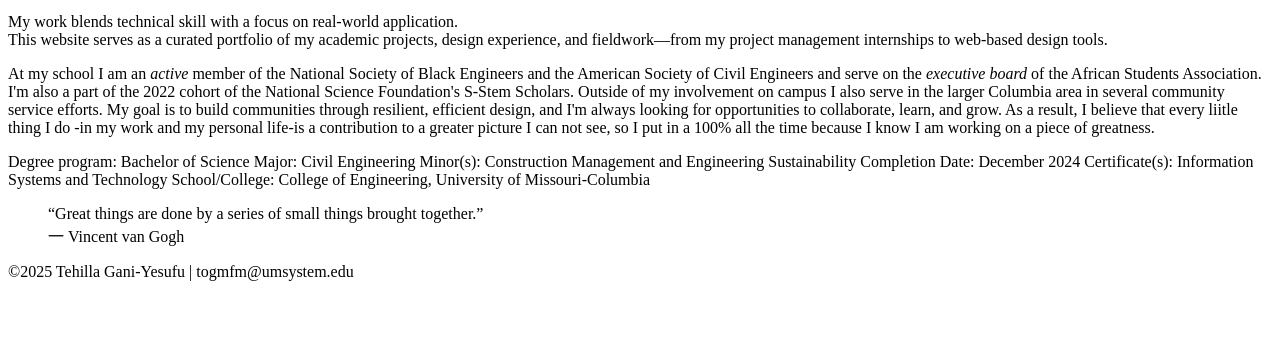
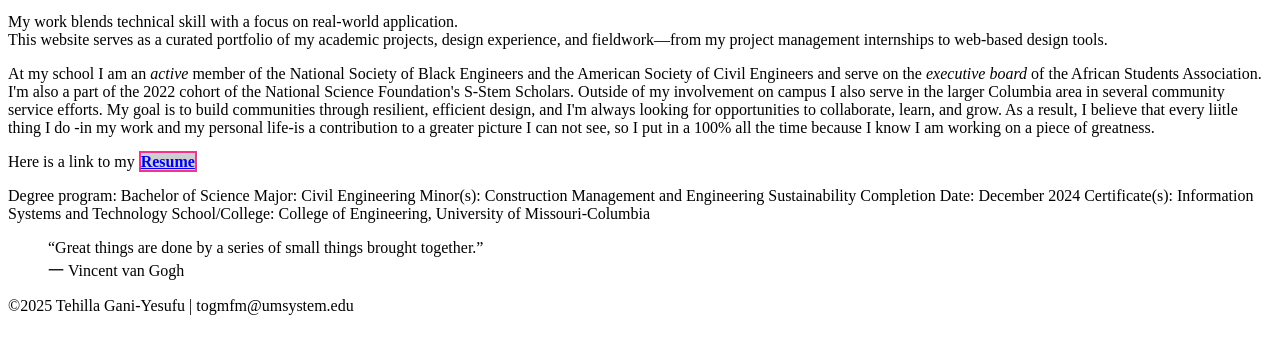
Before and after one commit to tehilla-gy/tehilla-gy.github.io, a plain HTML site: page webdevelopment/about.html in a window 1280 px wide. Shown: the part 160-514 px from the top of the page. Drawn offline with Linux system fonts and the light colour scheme.

Commit message:
Add files via upload

```diff
--- a/webdevelopment/about.html
+++ b/webdevelopment/about.html
@@ -19,7 +19,20 @@ Tested:  Mar 25, 2025; Passed on Safari and Chrome browsers.
 -->
                <meta charset="utf-8">
                <title>About Me</title>
+<style>
+
+  .resume-link {
+    background-color: #cfcfcf;
+    border: 2px solid #f5338e;
+    font-weight: bold;
+  }
+
+
+</style>
+
 </head>
+
+
 <body>
 
 <header>
@@ -49,7 +62,7 @@ Tested:  Mar 25, 2025; Passed on Safari and Chrome browsers.
         -in my work and my personal life-is a contribution to a greater picture I can not see, so I put in a 100% all the time because
         I know I am working on a piece of greatness.
     </p>
-
+    <p>Here is a link to my <a href="TGY RESUME.pdf" class="resume-link" target="_blank">Resume</a></p>
     <p>
         Degree program: Bachelor of Science
         Major: Civil Engineering
@@ -64,8 +77,6 @@ Tested:  Mar 25, 2025; Passed on Safari and Chrome browsers.
 
 </main>
 
-<footer>
-  <p>&copy;2025 Tehilla Gani-Yesufu | togmfm@umsystem.edu</p>
-</footer>
+<footer>&copy;2025 Tehilla Gani-Yesufu | togmfm@umsystem.edu</footer>
 </body>
 </html>
```
Also changed, not shown: 1 other file.
